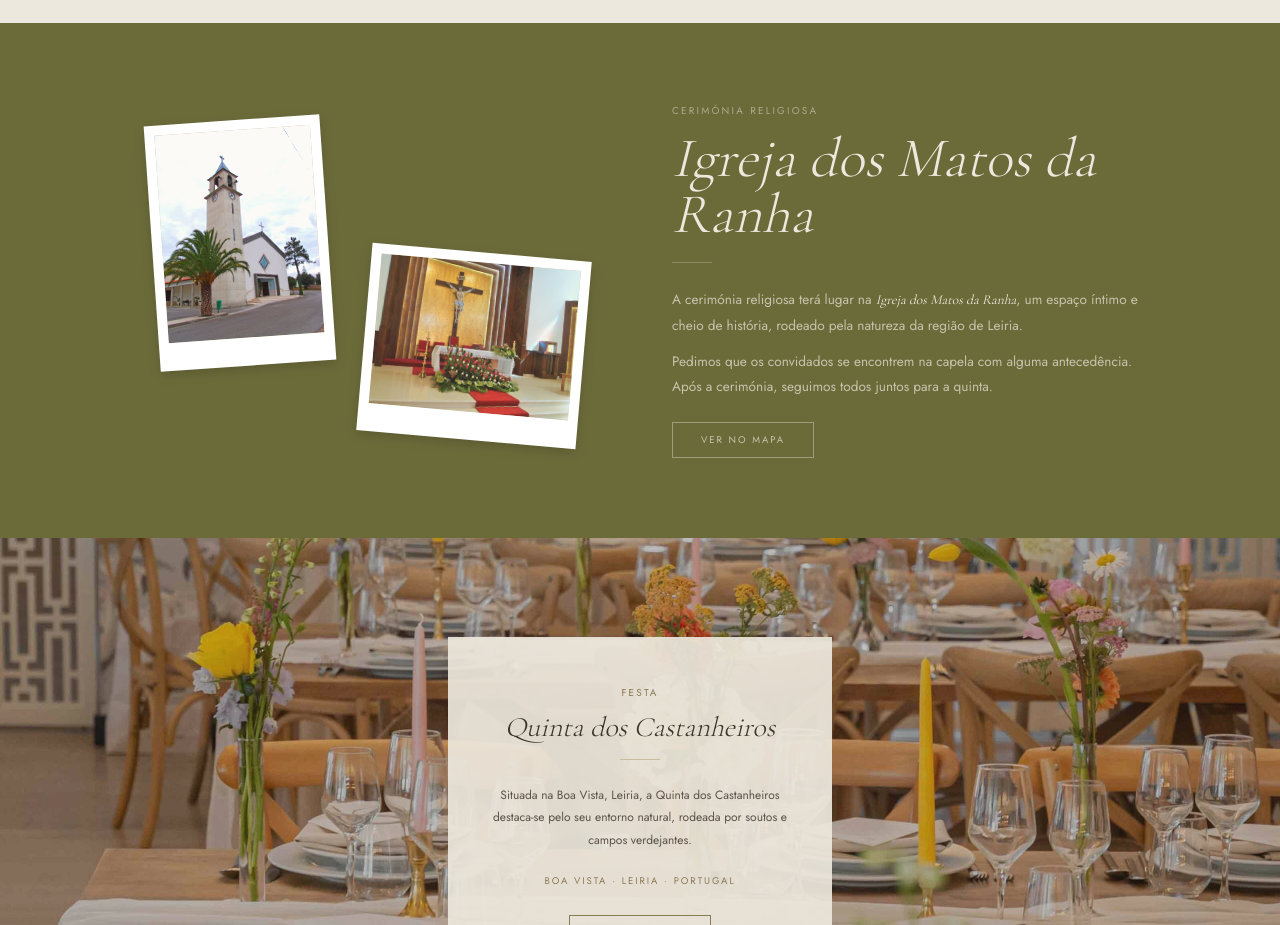
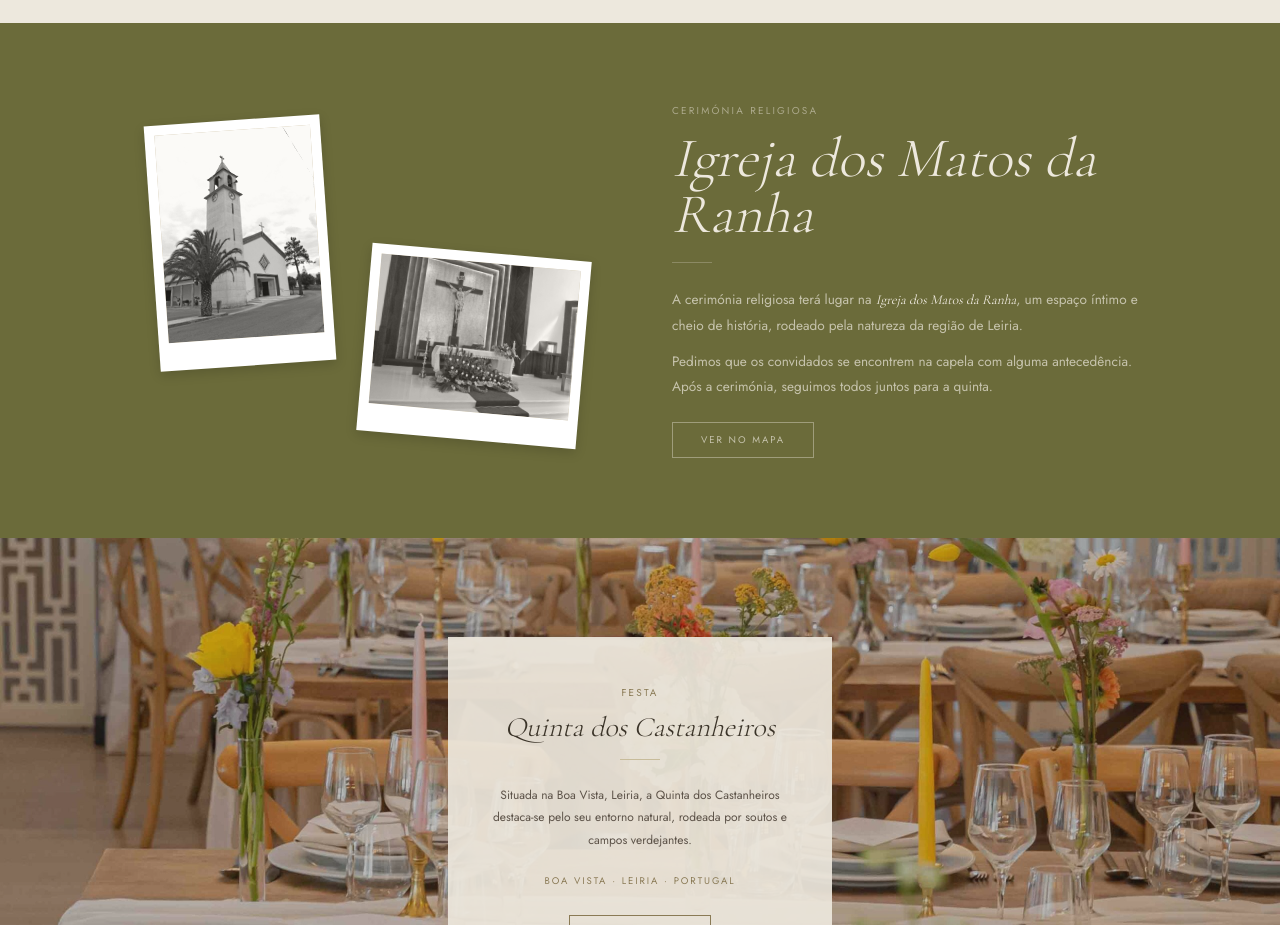
Before and after one commit to danielpmachado/tatiana-daniel, a Next.js app: page /tatiana-daniel/ in a window 1280 px wide. Shown: the part 2320-3245 px from the top of the page. Built offline with nearby package versions, Linux system fonts and the light colour scheme.

Commit message:
greyscale

```diff
--- a/components/DressCode.tsx
+++ b/components/DressCode.tsx
@@ -17,7 +17,7 @@ export default function DressCode() {
                 alt="Wedding style"
                 fill
                 //className="object-cover"
-                className="object-cover brightness-140 opacity-90"
+                className="object-cover brightness-140 opacity-90 grayscale"
               />
             </div>
           </div>
@@ -31,7 +31,7 @@ export default function DressCode() {
                 //src="https://images.unsplash.com/photo-1519225421980-715cb0215aed?w=600&q=80"
                 alt="Venue style"
                 fill
-                className="object-cover  opacity-80"
+                className="object-cover  opacity-80 grayscale"
               />
             </div>
           </div>
```
